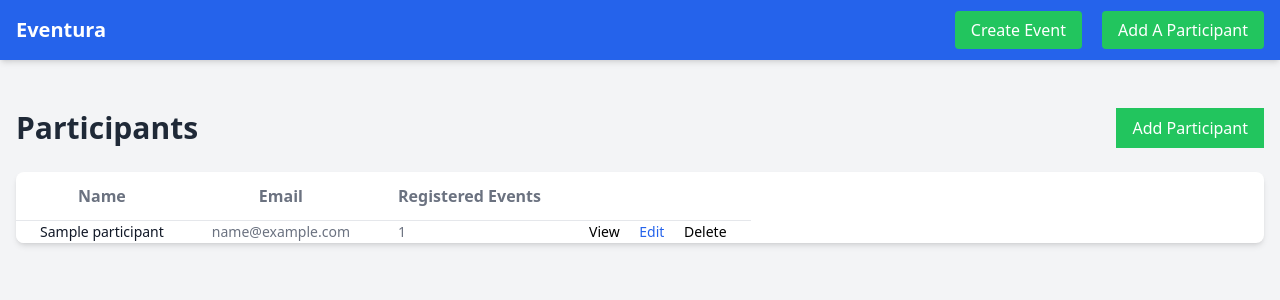
After one commit to blu3be3tle/eventura-django, a Django app: page /events/participants/ in a window 1280 px wide. The commit adds this page. Shown: the top 300 px of the page. Run offline with Django 5.2, Linux system fonts and the light colour scheme; tables that the repository leaves empty hold one stand-in row (values such as "Sample post").

Commit message:
added crud ops for participants

```diff
--- a/events/templates/events/main.html
+++ b/events/templates/events/main.html
@@ -10,8 +10,8 @@
       <div class="container mx-auto flex justify-between items-center">
         <a href="{% url 'event-list' %}" class="font-bold text-xl">Eventura</a>
         <div>
-          <a href="{% url 'event-list' %}" class="px-3 py-2 rounded hover:bg-blue-700">Events</a>
           <a href="{% url 'event-create' %}" class="ml-4 bg-green-500 px-4 py-2 rounded hover:bg-green-600">Create Event</a>
+          <a href="{% url 'participant-create' %}" class="ml-4 bg-green-500 px-4 py-2 rounded hover:bg-green-600">Add A Participant</a>
         </div>
       </div>
     </nav>
--- /dev/null
+++ b/events/templates/participant/participant_list.html
@@ -0,0 +1,47 @@
+{% extends 'events/main.html' %}
+
+{% block content %}
+  <div class="flex justify-between items-center mb-6">
+    <h1 class="text-3xl font-bold text-gray-800">Participants</h1>
+    <a href="{% url 'participant-create' %}" class="bg-green-500 text-white px-4 py-2 rounded-md hover:bg-green-600">Add Participant</a>
+  </div>
+
+  <div class="bg-white rounded-lg shadow-md overflow-hidden">
+    <table class="min-w-full divide-y divide-gray-200">
+      <thead class="bg-gray-50">
+        <tr>
+          <th scope="col" class="px-6 py-3 text-left text-xs font-medium text-gray-500 uppercase tracking-wider">Name</th>
+          <th scope="col" class="px-6 py-3 text-left text-xs font-medium text-gray-500 uppercase tracking-wider">Email</th>
+          <th scope="col" class="px-6 py-3 text-left text-xs font-medium text-gray-500 uppercase tracking-wider">Registered Events</th>
+          <th scope="col" class="relative px-6 py-3">
+            <span class="sr-only">Actions</span>
+          </th>
+        </tr>
+      </thead>
+      <tbody class="bg-white divide-y divide-gray-200">
+        {% for participant in participants %}
+          <tr>
+            <td class="px-6 py-4 whitespace-nowrap">
+              <div class="text-sm font-medium text-gray-900">{{ participant.name }}</div>
+            </td>
+            <td class="px-6 py-4 whitespace-nowrap">
+              <div class="text-sm text-gray-500">{{ participant.email }}</div>
+            </td>
+            <td class="px-6 py-4 whitespace-nowrap">
+              <div class="text-sm text-gray-500">{{ participant.events.count }}</div>
+            </td>
+            <td class="px-6 py-4 whitespace-nowrap text-right text-sm font-medium space-x-4">
+              <a href="{% url 'participant-detail' participant.pk %}" class="text-indigo-600 hover:text-indigo-900">View</a>
+              <a href="{% url 'participant-update' participant.pk %}" class="text-blue-600 hover:text-blue-900">Edit</a>
+              <a href="{% url 'participant-delete' participant.pk %}" class="text-red-600 hover:text-red-900">Delete</a>
+            </td>
+          </tr>
+        {% empty %}
+          <tr>
+            <td colspan="4" class="px-6 py-4 text-center text-gray-500">No participants found.</td>
+          </tr>
+        {% endfor %}
+      </tbody>
+    </table>
+  </div>
+{% endblock %}
--- a/events/views.py
+++ b/events/views.py
@@ -124,13 +124,13 @@ def organizer_dashboard(request):
 # Participant
 def participant_list(request):
     participants = Participant.objects.all().prefetch_related('events')
-    return render(request, 'events/participant_list.html', {'participants': participants})
+    return render(request, 'participant/participant_list.html', {'participants': participants})
 
 
 def participant_detail(request, pk):
     participant = get_object_or_404(
         Participant.objects.prefetch_related('events'), pk=pk)
-    return render(request, 'events/participant_detail.html', {'participant': participant})
+    return render(request, 'participant/participant_detail.html', {'participant': participant})
 
 
 def participant_create(request):
@@ -141,7 +141,7 @@ def participant_create(request):
             return redirect('participant-detail', pk=participant.pk)
     else:
         form = ParticipantForm()
-    return render(request, 'events/participant_form.html', {'form': form})
+    return render(request, 'participant/participant_form.html', {'form': form})
 
 
 def participant_update(request, pk):
@@ -153,7 +153,7 @@ def participant_update(request, pk):
             return redirect('participant-detail', pk=participant.pk)
     else:
         form = ParticipantForm(instance=participant)
-    return render(request, 'events/participant_form.html', {'form': form, 'participant': participant})
+    return render(request, 'participant/participant_form.html', {'form': form, 'participant': participant})
 
 
 def participant_delete(request, pk):
@@ -161,4 +161,4 @@ def participant_delete(request, pk):
     if request.method == 'POST':
         participant.delete()
         return redirect('participant-list')
-    return render(request, 'events/participant_delete.html', {'participant': participant})
+    return render(request, 'participant/participant_delete.html', {'participant': participant})
```
Also changed, not shown: events/templates/participant/participant_delete.html (added, +21 -0 lines), events/templates/participant/participant_detail.html (added, +39 -0 lines), events/templates/participant/participant_form.html (added, +50 -0 lines), events/migrations/0003_remove_category_category_type.py (added).
